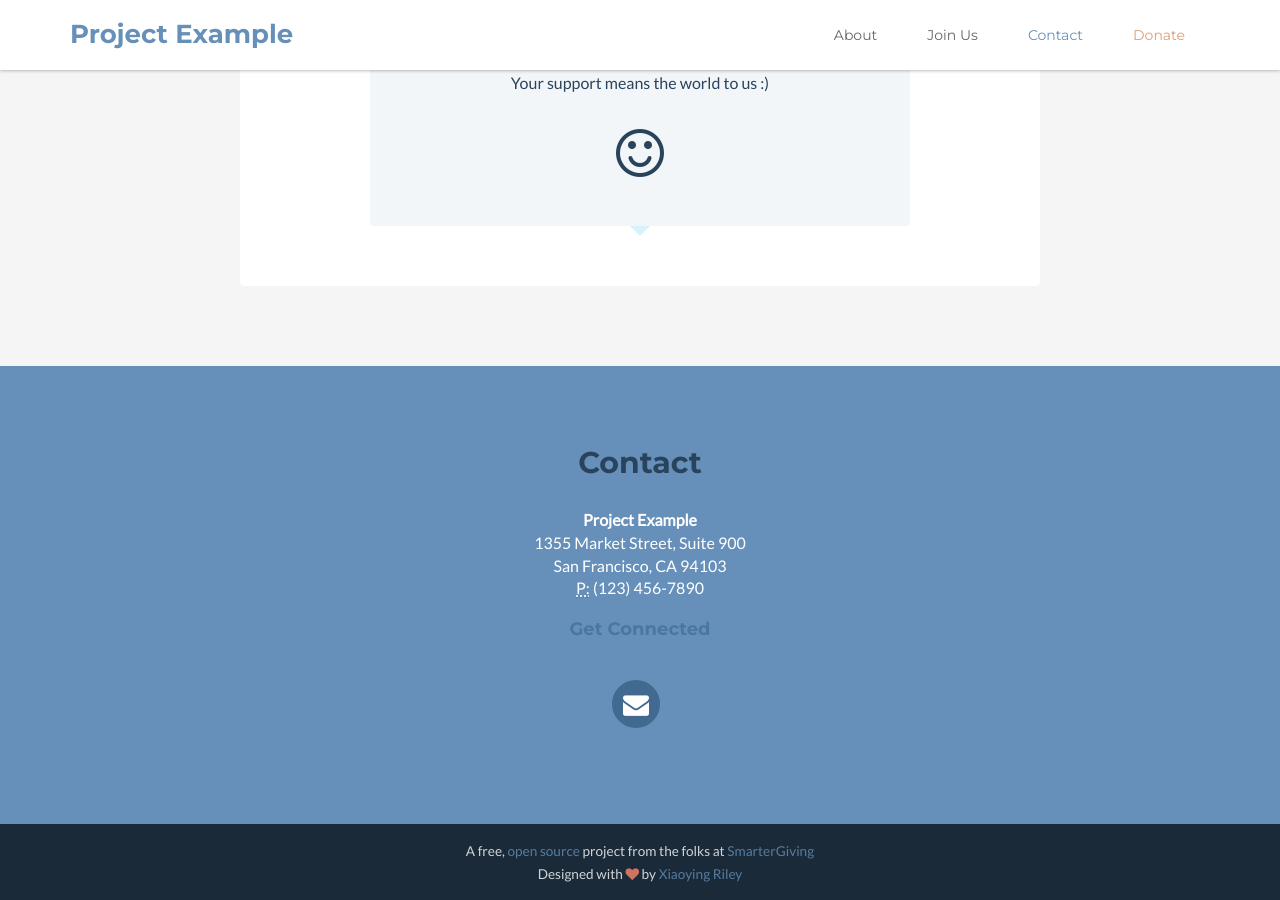
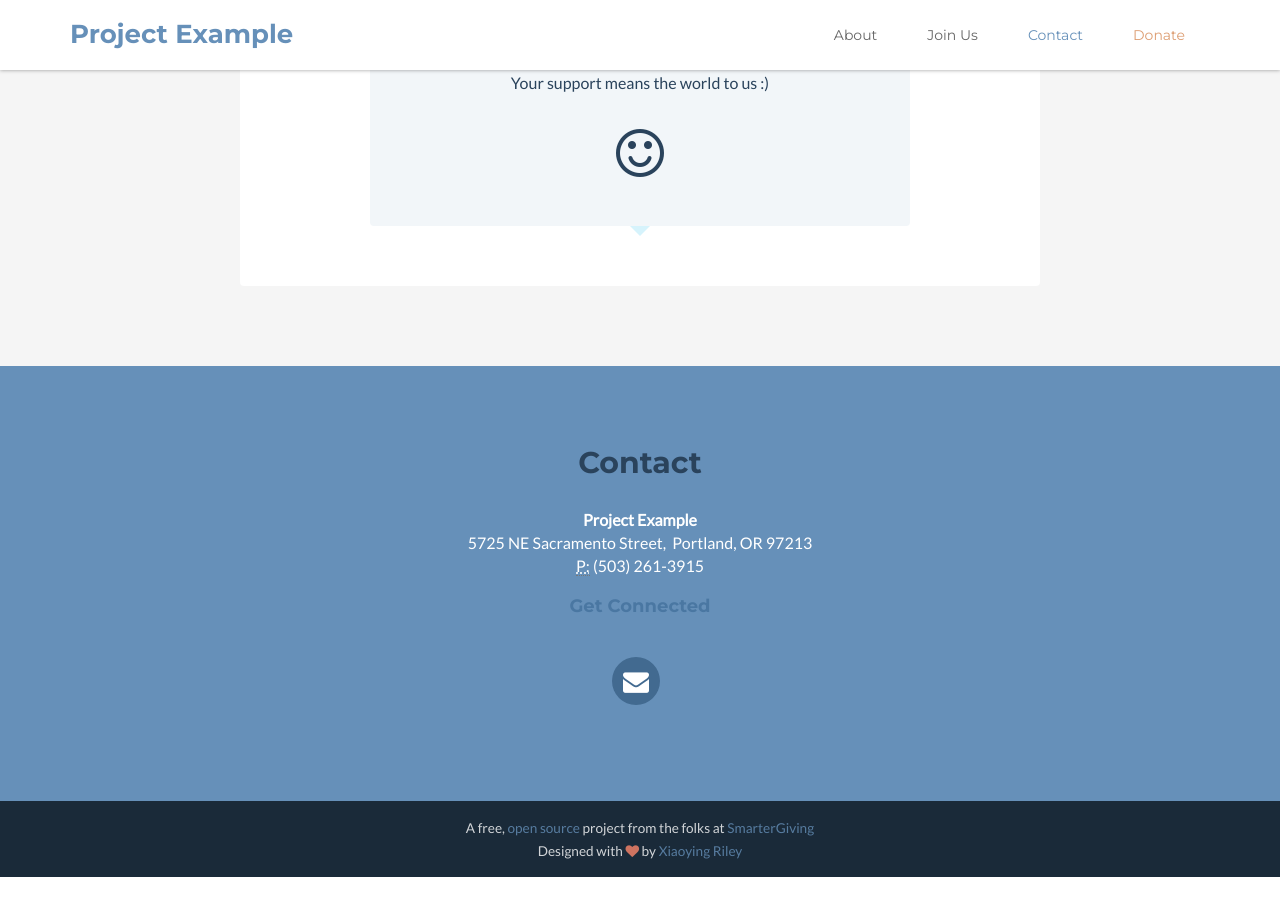
Before and after one commit to himalayanRestorationSociety/himalayanrestorationsociety.github.io, a Jekyll site: the page built from index.html, in a window 1280 px wide and 900 px high, scrolled down 2349 px. Built offline with Jekyll 4.4.1, drawn with Linux system fonts in a browser that asks for light colours; nearby versions of some CDN libraries; comment, search, counter and statistics services are not loaded; after the commit the page ends 3226 px from its top, so only the background shows below that.

Commit message:
edit yaml config file

```diff
--- a/_config.yml
+++ b/_config.yml
@@ -12,20 +12,20 @@ org_full_description: > # Enter your description on the next line. Be sure to in
 
 #OPTIONAL
 #Non US-address support coming soon
-org_general_email_inbox: your-email@somedomain.com
-org_street_address: 1355 Market Street #Please include suite number on the line below
-org_address_suite: Suite 900
-org_city: San Francisco
-org_state: CA
+org_general_email_inbox: info@himalayanrestorationsociety.org
+org_street_address: 5725 NE Sacramento Street  #Please include suite number on the line below
+org_address_suite:
+org_city: Portland
+org_state: OR
 org_zip: > # Enter zip on next line. Be sure to indent by two spaces.
-  94103
+  97213
 org_phone: > # Enter phone on next line. Be sure to indent by two spaces.
-  (123) 456-7890
+  (503) 261-3915
 
 #SOCIAL MEDIA
-org_twitter_username: smartergiving
-org_facebook_username: smartergiving
-org_instagram_username:
+org_twitter_username: himalayanrestorationsociety
+org_facebook_username: himalayanrestorationsociety
+org_instagram_username: himalayanrestorationsociety
 
 #TAX STATUS
 #Your site will display an appropriate message below the Donate section
@@ -38,12 +38,12 @@ fiscal_sponsor_name:
 #ONLINE DONATIONS & EMAIL SIGNUPS
 #To use these services, enter the required usernames. For further instructions, consult the README file.
 #If you do not wish to use a service, simply remove everything after the colon (:), leaving the item blank
-donorbox_campaign_name: free-template-demo
-tinyletter_username: interestingnonprofits
+donorbox_campaign_name: restore-the-himalayas
+tinyletter_username: himalayanrestorationsociety
 
 #SEARCH ENGINES
 #Changing this next setting to 'true' will allow your site to be indexed by search engines (like Google)
-publish: false
+publish: true
 
 #THEME
 #Select one of the five color schemes (default, one, two, three, or four)
```
Also changed, not shown: 1 other file.
